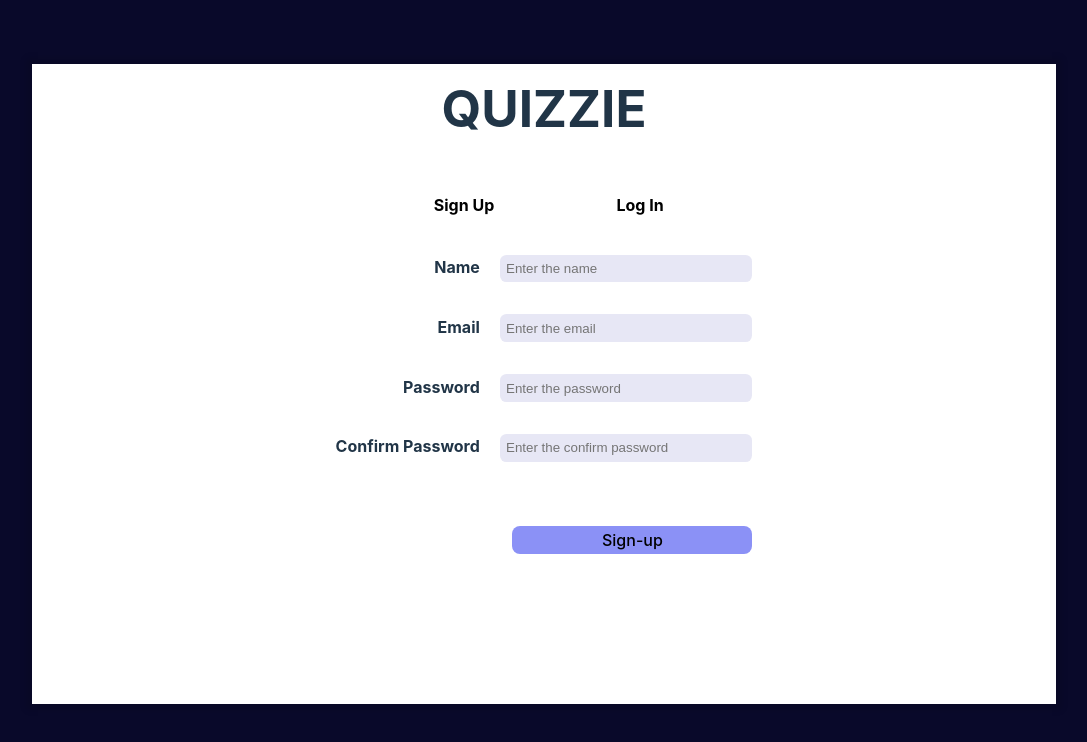
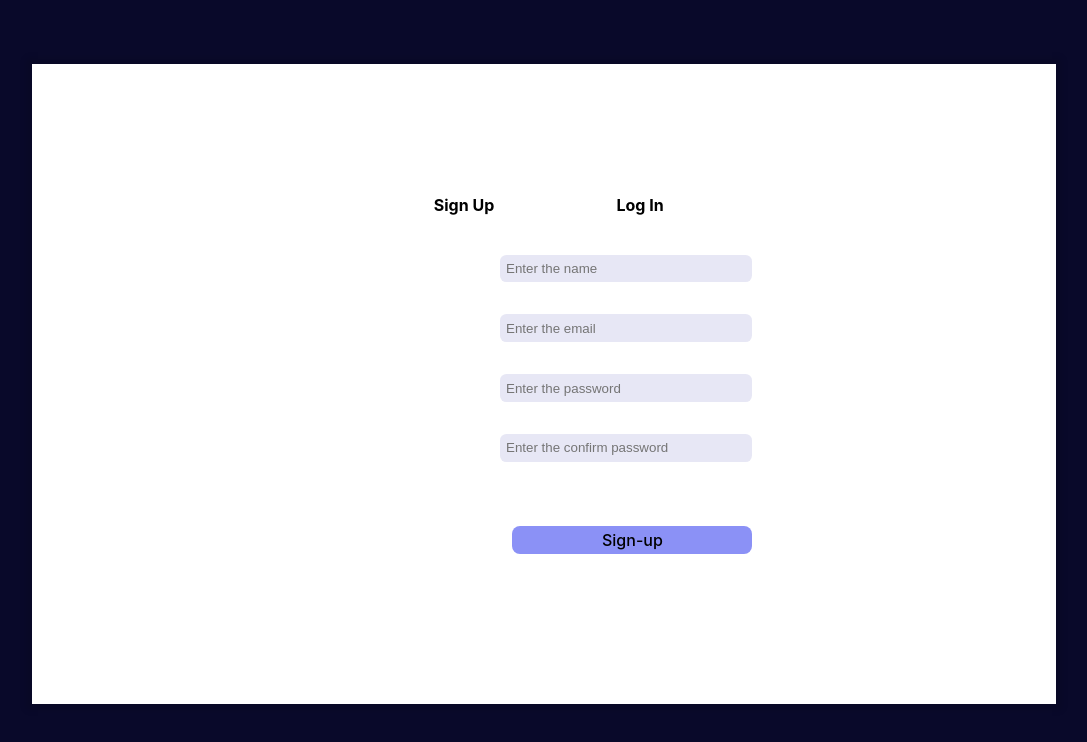
Before and after one commit to Trish1999/QuizApp, a React (Vite) app in the folder client/: page / in a window 1280 px wide. Shown: the top 742 px of the page, without its empty margins (112-1199 px from the left). Built offline with nearby package versions, Linux system fonts and the light colour scheme.

Commit message:
Update index.css

```diff
--- a/client/src/index.css
+++ b/client/src/index.css
@@ -54,17 +54,3 @@ button:focus,
 button:focus-visible {
   outline: 4px auto -webkit-focus-ring-color;
 }
-
-@media (prefers-color-scheme: light) {
-  :root {
-    color: #213547;
-  }
-
-  a:hover {
-    color: #747bff;
-  }
-
-  button {
-    background-color: #f9f9f9;
-  }
-}
```
